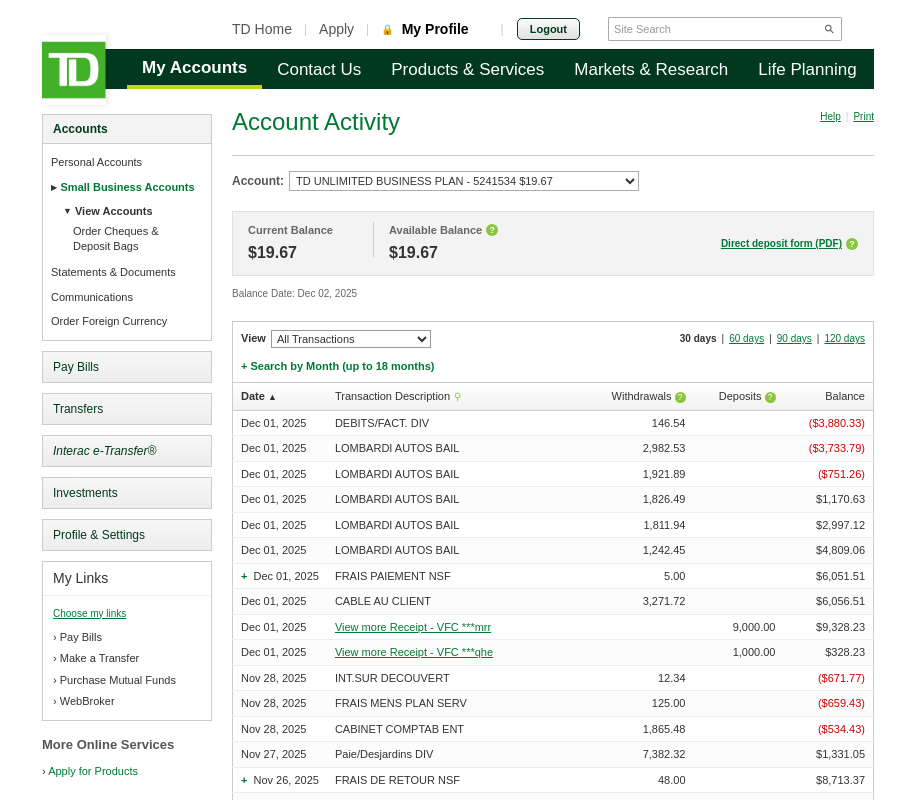
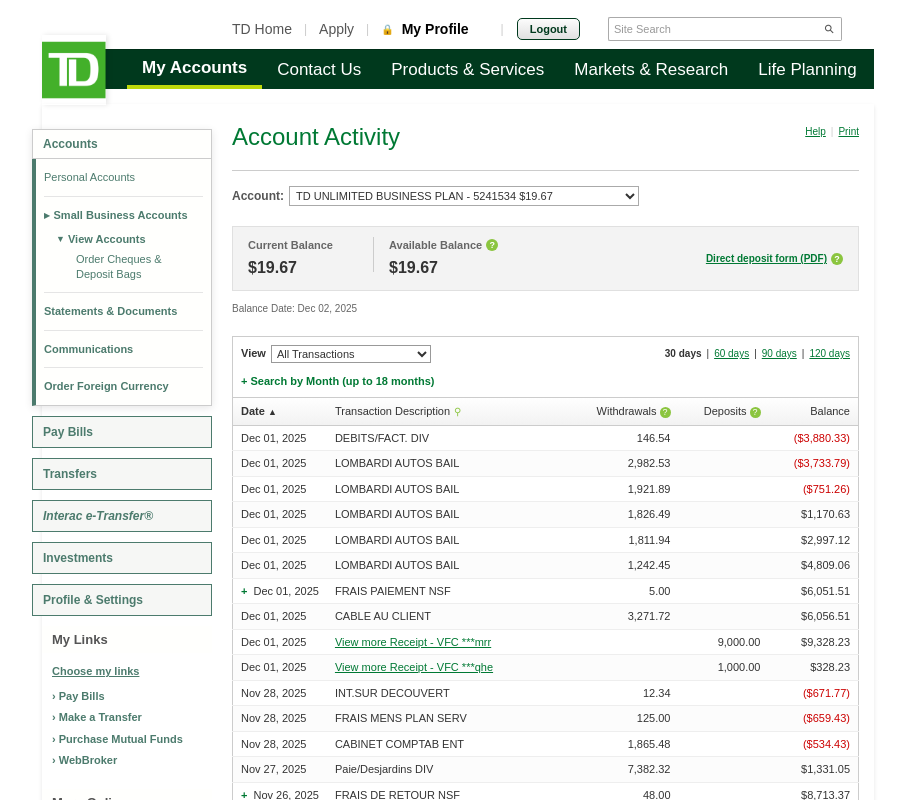
Before and after one commit to TristanStephen18/easywep_app, a React (Vite) app: page / in a window 1280 px wide. Shown: the top 800 px of the page, without its empty margins (182-1087 px from the left). Built offline with nearby package versions, Linux system fonts and the light colour scheme.

Commit message:
leftpanel

```diff
--- a/src/pages/MyAccounts.tsx
+++ b/src/pages/MyAccounts.tsx
@@ -69,7 +69,7 @@
       display: 'flex',
       flexDirection: 'column',
       alignItems: 'center',
-      color: '#333'
+      color: '#333',
     }}>
 
       {/* 1. TOP UTILITY BAR - ADJUSTED TO MATCH SCREENSHOT */}
@@ -226,122 +226,254 @@
         marginTop: '15px',
         display: 'flex',
         gap: '10px',
-        alignItems: 'flex-start'
+        alignItems: 'flex-start',
+        paddingTop: '15px',             // Padding on top
+        paddingRight: '15px',           // Padding on right
+        paddingBottom: '15px',          // Padding on bottom
+        paddingLeft: '0',               // NO padding on left - allows sidebar to overflow
+        backgroundColor: 'white',
+        boxShadow: '0 2px 4px rgba(0,0,0,0.1)'
             }}>
+
+
 
           {/* LEFT SIDEBAR */}
           <div style={{ width: '170px', flexShrink: 0 , marginTop: '10px', }}>
 
-          {/* Accounts Section (Expanded) */}
-          <div style={{ marginBottom: '10px' }}>
-            <div style={{
-              backgroundColor: styles.bgGrey,
+
+            <div
+              style={{
+                marginBottom: '10px',
+                marginLeft: '-10px',           // overflow to the left
+                width: 'calc(100% + 10px)',    // keep right edge aligned
+                boxShadow: '0 2px 8px rgba(0, 0, 0, 0.1)',
+              }}
+            >
+              <div
+                style={{
+                  backgroundColor: '#fffffd',  // ← changed from styles.bgGrey
                   padding: '5px 10px',
                   border: '1px solid #ccc',
-              fontWeight: 'bold',
+                  fontWeight: 800,
                   fontSize: '12px',
-               color: styles.navBackground
-            }}>Accounts</div>
-            <div style={{ border: '1px solid #ccc', borderTop: 'none', padding: '10px 8px' }}>
-              <div style={{ marginBottom: '8px', fontSize: '11px' }}>
-                <a href="#" style={{color: '#333', textDecoration: 'none'}}>Personal Accounts</a>
+                  color: '#4c7b6d',
+                }}
+              >
+                Accounts
               </div>
-              <div style={{ marginBottom: '8px', fontSize: '11px', fontWeight: 'bold' }}>
-                <span style={{color: '#333', marginRight: '4px'}}>▸</span>
-                <a href="#" style={{color: styles.tdGreen, textDecoration: 'none'}}>Small Business Accounts</a>
+
+              <div
+                style={{
+                  backgroundColor: '#fffffd',  // ← added background
+                  border: '1px solid #ccc',
+                  borderTop: 'none',
+                  borderLeft: '4px solid #4c7b6d',
+                  padding: '10px 8px',
+                }}
+              >
+                <div style={{ marginBottom: 'px', fontSize: '11px' }}>
+                  <a href="#"
+                    style={{ color: '#4c7b6d', textDecoration: 'none', fontWeight: 500 }}
+                  >Personal Accounts</a>
+                </div>
+
+                {/* Divider Line */}
+                <div
+                  style={{
+                    borderTop: '1px solid #e5e5e5',
+                    margin: '10px 0',
+                  }}
+                ></div>
+
+                <div style={{ marginBottom: '8px', fontSize: '11px', fontWeight: 600 }}>
+                  <span style={{ color: '#4c7b6d', marginRight: '4px' }}>▸</span>
+                  <a
+                    href="#"
+                    style={{ color: '#4c7b6d', textDecoration: 'none', fontWeight: 700 }}
+                  >
+                    Small Business Accounts
+                  </a>
                 </div>
 
                 <div style={{ marginLeft: '12px', marginBottom: '10px' }}>
-                <div style={{ fontSize: '11px', fontWeight: 'bold', color: '#333', marginBottom: '4px' }}>
-                  <span style={{fontSize: '9px', verticalAlign: 'middle'}}>▼</span> View Accounts
+                  <div
+                    style={{
+                      fontSize: '11px',
+                      fontWeight: 700,
+                      color: '#4c7b6d',
+                      marginBottom: '4px',
+                    }}
+                  >
+                    <span style={{ fontSize: '9px', verticalAlign: 'middle' }}>▼</span>{' '}
+                    View Accounts
                   </div>
-                <div style={{ marginLeft: '10px', fontSize: '11px', color: '#333', lineHeight: '1.4' }}>
-                  Order Cheques &<br/>Deposit Bags
+                  <div
+                    style={{
+                      marginLeft: '20px',
+                      fontSize: '11px',
+                      color: '#4c7b6d',
+                      lineHeight: '1.4',
+                      fontWeight: 500,
+                    }}
+                  >
+                    Order Cheques &<br />
+                    Deposit Bags
                   </div>
                 </div>
 
+                {/* Divider Line */}
+                <div
+                  style={{
+                    borderTop: '1px solid #e5e5e5',
+                    margin: '10px 0',
+                  }}
+                ></div>
+
                 <div style={{ fontSize: '11px', marginBottom: '8px' }}>
-                <a href="#" style={{color: '#333', textDecoration: 'none'}}>Statements & Documents</a>
+                  <a
+                    href="#"
+                    style={{ color: '#4c7b6d', textDecoration: 'none', fontWeight: 600 }}
+                  >
+                    Statements & Documents
+                  </a>
                 </div>
+
+                {/* Divider Line */}
+                <div
+                  style={{
+                    borderTop: '1px solid #e5e5e5',
+                    margin: '10px 0',
+                  }}
+                ></div>
+
                 <div style={{ fontSize: '11px', marginBottom: '8px' }}>
-                <a href="#" style={{color: '#333', textDecoration: 'none'}}>Communications</a>
+                  <a
+                    href="#"
+                    style={{ color: '#4c7b6d', textDecoration: 'none', fontWeight: 600 }}
+                  >
+                    Communications
+                  </a>
                 </div>
+
+                {/* Divider Line */}
+                <div
+                  style={{
+                    borderTop: '1px solid #e5e5e5',
+                    margin: '10px 0',
+                  }}
+                ></div>
+
                 <div style={{ fontSize: '11px' }}>
-                <a href="#" style={{color: '#333', textDecoration: 'none'}}>Order Foreign Currency</a>
+                  <a
+                    href="#"
+                    style={{ color: '#4c7b6d', textDecoration: 'none', fontWeight: 600 }}
+                  >
+                    Order Foreign Currency
+                  </a>
                 </div>
               </div>
             </div>
 
-          {/* Collapsed Sections */}
           {['Pay Bills', 'Transfers'].map((item) => (
-            <div key={item} style={{
+              <div
+                key={item}
+                style={{
                   marginBottom: '10px',
-              background: styles.sidebarHeaderGradient,
-              border: styles.sidebarHeaderBorder,
+                  marginLeft: '-10px',
+                  width: 'calc(100% + 10px)',
+                  backgroundColor: '#f6f7f5',
+                  border: '0.5px solid #4c7b6d',  // ← changed border color
                   padding: '6px 10px',
                   fontSize: '12px',
                   cursor: 'pointer',
-            color: styles.navBackground
-            }}>{item}</div>
+                  color: '#4c7b6d',
+                  fontWeight: '600',
+                }}
+              >
+                {item}
+              </div>
             ))}
 
-          {/* Special Section */}
-          <div style={{
+            <div
+              style={{
                 marginBottom: '10px',
-            background: styles.sidebarHeaderGradient,
-            border: styles.sidebarHeaderBorder,
+                marginLeft: '-10px',
+                width: 'calc(100% + 10px)',
+                backgroundColor: '#f6f7f5',
+                border: '0.5px solid #4c7b6d',  // ← changed border color
                 padding: '6px 10px',
                 fontSize: '12px',
                 fontStyle: 'italic',
-             color: styles.navBackground
-          }}>Interac e-Transfer®</div>
+                color: '#4c7b6d',
+                fontWeight: '600',
+              }}
+            >
+              Interac e-Transfer®
+            </div>
 
             {['Investments', 'Profile & Settings'].map((item) => (
-            <div key={item} style={{
+              <div
+                key={item}
+                style={{
                   marginBottom: '10px',
-              background: styles.sidebarHeaderGradient,
-              border: styles.sidebarHeaderBorder,
+                  marginLeft: '-10px',
+                  width: 'calc(100% + 10px)',
+                  backgroundColor: '#f6f7f5',
+                  border: '0.5px solid #4c7b6d',  // ← changed border color
                   padding: '6px 10px',
                   fontSize: '12px',
-               color: styles.navBackground,
-              cursor: 'pointer'
-            }}>{item}</div>
+                  color: '#4c7b6d',
+                  cursor: 'pointer',
+                  fontWeight: '600',
+                }}
+              >
+                {item}
+              </div>
             ))}
 
+
             {/* My Links */}
-          <div style={{ marginBottom: '10px', border: '1px solid #ccc' }}>
+            <div style={{ marginBottom: '10px' }}>
               <div style={{
                   padding: '6px 10px',
-                fontSize: '14px',
-                fontWeight: 'normal',
-                color: '#333',
-                borderBottom: '1px solid #eee'
+                  fontSize: '13px',
+                  fontWeight: 'bold',
+                  backgroundColor: '#fffffd',
+                  color: '#555',
+                  lineHeight: '1.2',
               }}>My Links</div>
               <div style={{ padding: '10px' }}>
-              <div style={{ fontSize: '10px', marginBottom: '8px' }}>
-                <a href="#" style={{ color: styles.linkGreen, textDecoration: 'underline' }}>Choose my links</a>
+                <div style={{ fontSize: '11px', marginBottom: '8px' }}>
+                  <a href="#" style={{ color: '#4c7b6d', textDecoration: 'underline', fontWeight: '600' }}>Choose my links</a>
                 </div>
-              <div style={{ fontSize: '11px', color: '#333', marginBottom: '5px' }}>› <a href="#" style={{color: '#333', textDecoration: 'none'}}>Pay Bills</a></div>
-              <div style={{ fontSize: '11px', color: '#333', marginBottom: '5px' }}>› <a href="#" style={{color: '#333', textDecoration: 'none'}}>Make a Transfer</a></div>
-              <div style={{ fontSize: '11px', color: '#333', marginBottom: '5px' }}>› <a href="#" style={{color: '#333', textDecoration: 'none'}}>Purchase Mutual Funds</a></div>
-              <div style={{ fontSize: '11px', color: '#333' }}>› <a href="#" style={{color: '#333', textDecoration: 'none'}}>WebBroker</a></div>
+                <div style={{ fontSize: '11px', color: '#4c7b6d', marginBottom: '5px', fontWeight: '600' }}>› <a href="#" style={{color: '#4c7b6d', textDecoration: 'none', fontWeight: '600'}}>Pay Bills</a></div>
+                <div style={{ fontSize: '11px', color: '#4c7b6d', marginBottom: '5px', fontWeight: '600' }}>› <a href="#" style={{color: '#4c7b6d', textDecoration: 'none', fontWeight: '600'}}>Make a Transfer</a></div>
+                <div style={{ fontSize: '11px', color: '#4c7b6d', marginBottom: '5px', fontWeight: '600' }}>› <a href="#" style={{color: '#4c7b6d', textDecoration: 'none', fontWeight: '600'}}>Purchase Mutual Funds</a></div>
+                <div style={{ fontSize: '11px', color: '#4c7b6d', fontWeight: '700' }}>› <a href="#" style={{color: '#4c7b6d', textDecoration: 'none', fontWeight: '600'}}>WebBroker</a></div>
               </div>
             </div>
 
             <div style={{ marginBottom: '10px' }}>
               <div style={{
-                padding: '6px 0',
+                  padding: '6px 10px',
                   fontSize: '13px',
                   fontWeight: 'bold',
+                  backgroundColor: '#fffffd',
                   color: '#555',
                   lineHeight: '1.2'
-            }}>More Online Services</div>
-            <div style={{ padding: '5px 0' }}>
-              <div style={{ fontSize: '11px', color: '#333' }}>› <a href="#" style={{color: styles.linkGreen, textDecoration: 'none'}}>Apply for Products</a></div>
+              }}>More Online<br/>Services</div>
+              <div style={{ padding: '5px 10px' }}>
+                <div style={{ fontSize: '11px', color: '#4c7b6d', fontWeight: '700' }}>› <a href="#" style={{color: '#4c7b6d', textDecoration: 'none', fontWeight: '600'}}>Apply for Products</a></div>
               </div>
             </div>
 
           </div>
+
+
+
+
+
+
 
         {/* CENTER CONTENT */}
         <div style={{ flex: 1, paddingLeft: '10px' }}>
```
Lines whose indentation alone changed are shown as unchanged.
